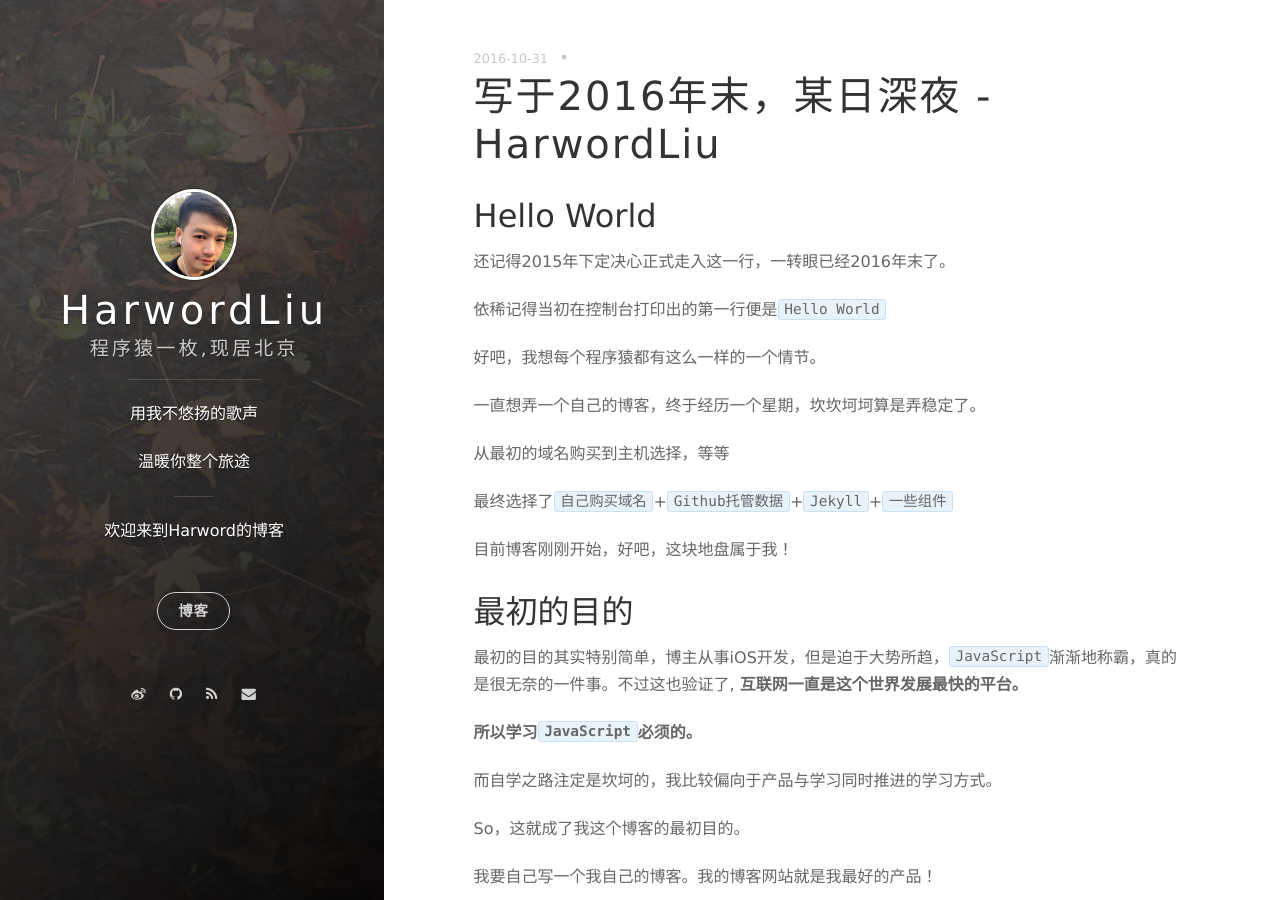
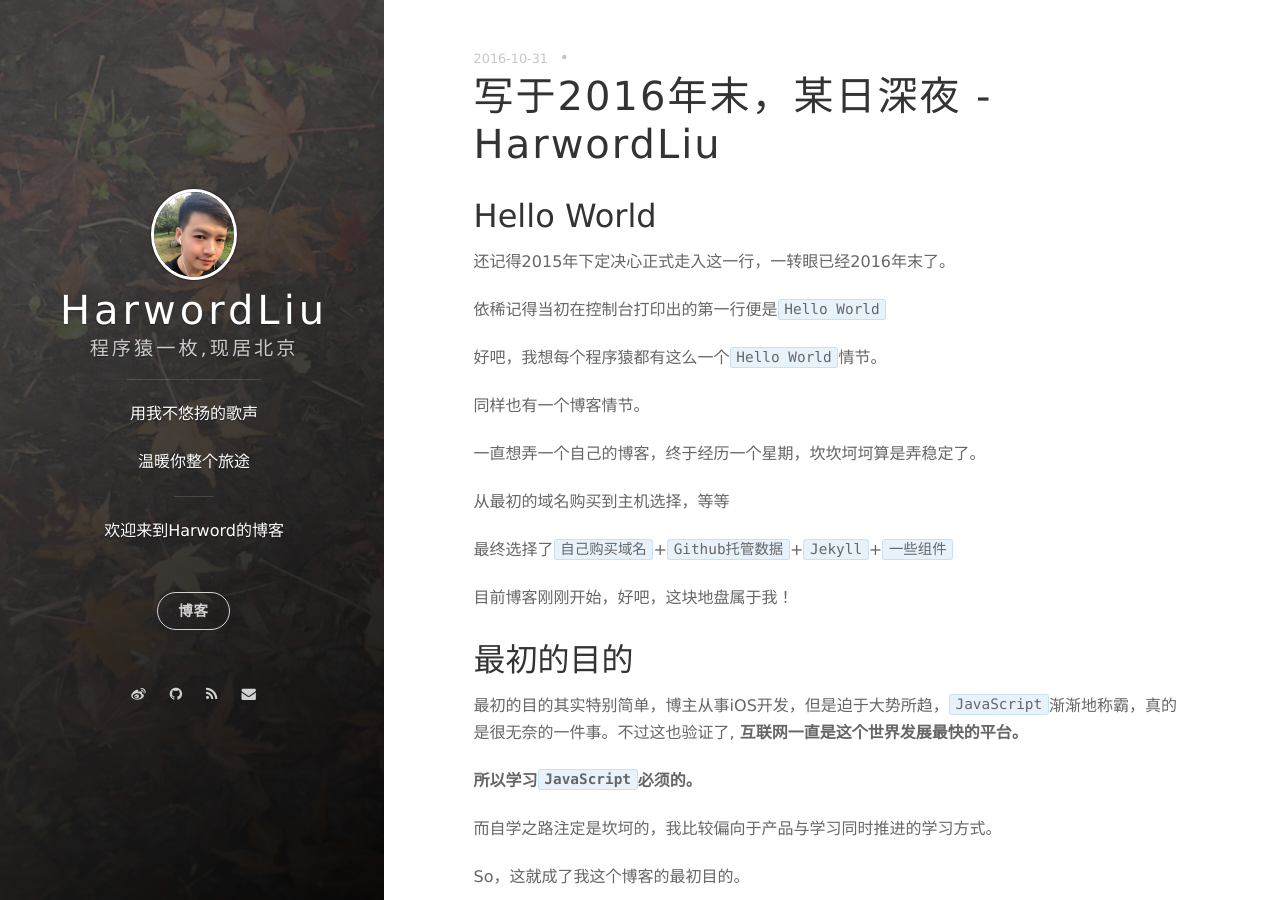
Before and after one commit to HarwordLiu/HarwordLiu.github.io, a Jekyll site: the page built from _posts/2016-11-01-写于2016年末,深夜.md, in a window 1280 px wide and 900 px high. Built offline with Jekyll 4.4.1, drawn with Linux system fonts in a browser that asks for light colours; nearby versions of some CDN libraries; comment, search, counter and statistics services are not loaded.

Commit message:
Fix 格式错误

```diff
--- a/_posts/2016-11-01-写于2016年末,深夜.md
+++ b/_posts/2016-11-01-写于2016年末,深夜.md
@@ -8,7 +8,9 @@ date: 2016-11-01 00:00:00.000000000 +09:00
 
 依稀记得当初在控制台打印出的第一行便是`Hello World`
 
-好吧，我想每个程序猿都有这么一样的一个情节。
+好吧，我想每个程序猿都有这么一个`Hello World`情节。
+
+同样也有一个博客情节。
 
 一直想弄一个自己的博客，终于经历一个星期，坎坎坷坷算是弄稳定了。
 
```
Also changed, not shown: _posts/2016-11-02-JavaScript-自学第一天.md (+22 -0 lines).
